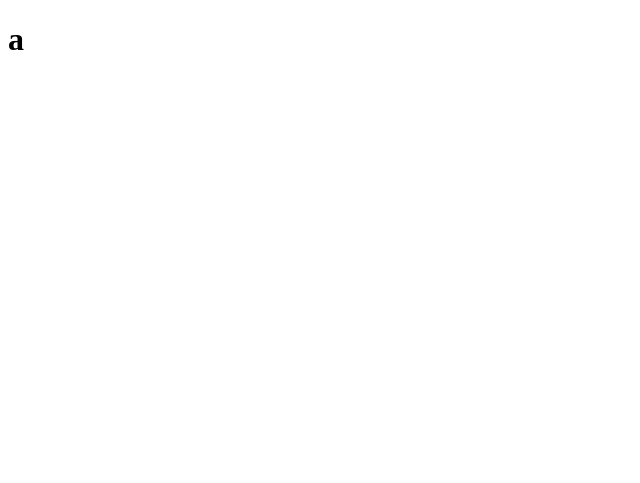
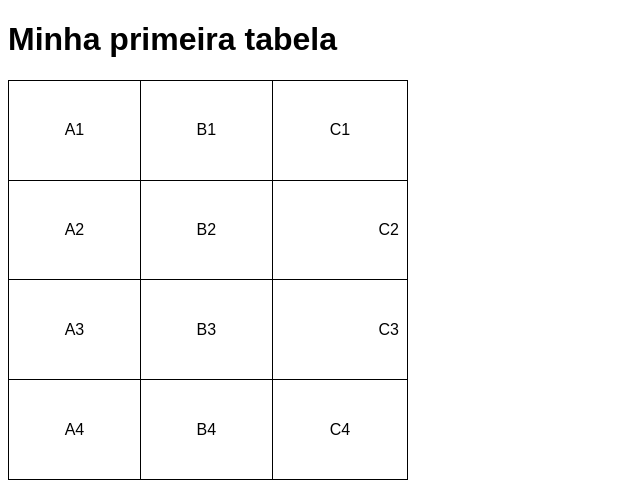
Before and after one commit to johnnyzudo/html-css, a plain HTML site: page exercicios/ex023/tabela001.html in a window 1280 px wide. Shown: the whole page, without its empty margins (0-640 px from the left). Drawn offline with Linux system fonts and the light colour scheme.

Commit message:
criei o tabela 001

```diff
--- a/exercicios/ex023/tabela001.html
+++ b/exercicios/ex023/tabela001.html
@@ -4,11 +4,64 @@
     <meta charset="UTF-8">
     <meta http-equiv="X-UA-Compatible" content="IE=edge">
     <meta name="viewport" content="width=device-width, initial-scale=1.0">
-    <title>Document</title>
+    <title>Tabelas</title>
+    <style>
+        body {
+            font-family: Arial, Helvetica, sans-serif;
+        }
+
+        table {
+            width: 400px;
+            height: 400px;
+            border-collapse: collapse;
+        }
+
+        td {
+            border: 1px solid black;
+            padding: 8px;
+            text-align: center; /* Alinhamento horizontal */
+            vertical-align: middle; /* Alinhamento vertical */
+        }
+
+        .numero {
+            text-align: right;
+        }
+    </style>
 </head>
 <body>
+    <h1>Minha primeira tabela</h1>
 
-    <h1>a</h1>
+    <!--
+        HIERARQUIA DE TABELAS (simples)
+
+        TABLE = tabela
+            TABLE ROW = linha de tabela
+                TABLE HEADER = cabeçalho de tabela
+                TABLE DATA = dado de tabela
+    -->
+
+    <table>
+        <tr> <!-- Primeira linha -->
+            <td>A1</td>
+            <td>B1</td>
+            <td>C1</td>
+        </tr>
+        <tr> <!-- Segunda linha -->
+            <td>A2</td>
+            <td>B2</td>
+            <td class="numero">C2</td>
+        </tr>
+        <tr> <!-- Terceira linha -->
+            <td>A3</td>
+            <td>B3</td>
+            <td class="numero">C3</td>
+        </tr>
+        <tr> <!-- Quarta linha -->
+            <td>A4</td>
+            <td>B4</td>
+            <td>C4</td>
+        </tr>
+    </table>
 
 </body>
 </html>
```
